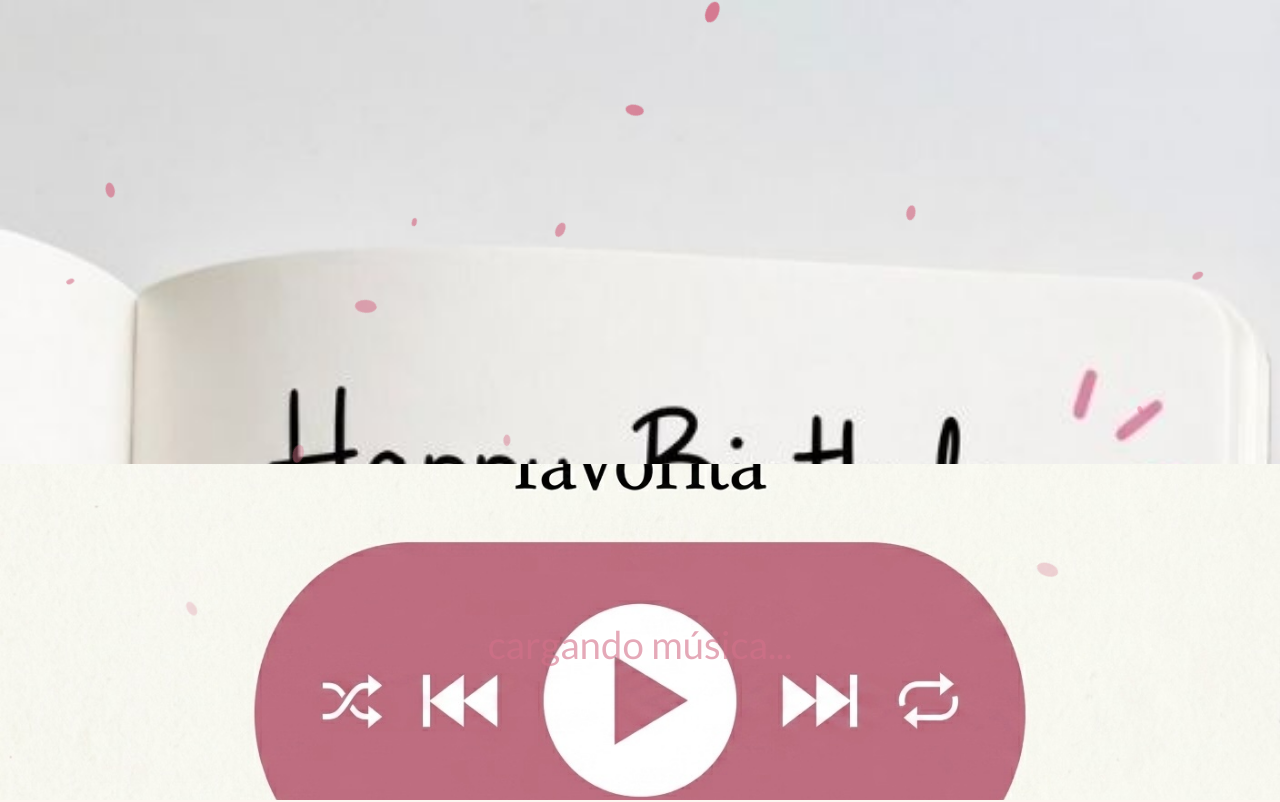
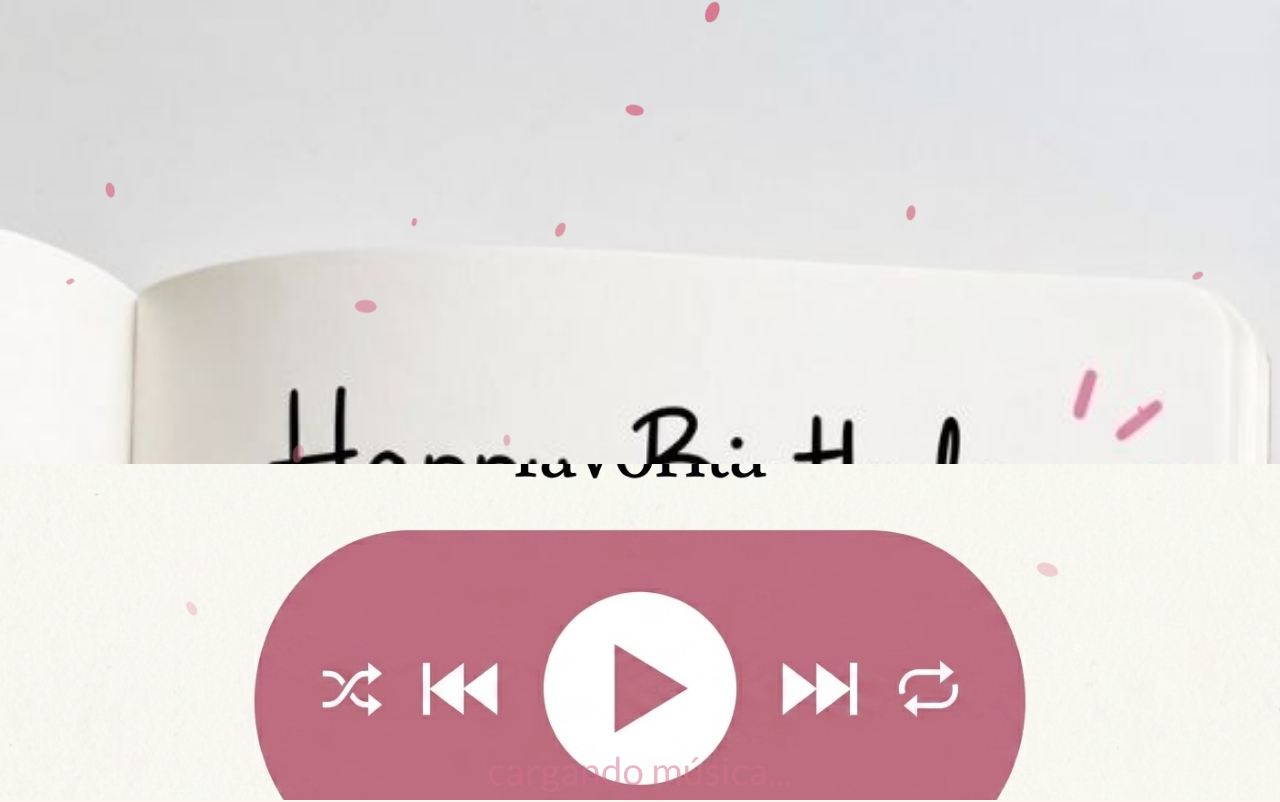
Before and after one commit to creandovaloria/creatuimagen-platform, a Next.js app: page /XV-Regina in a window 1280 px wide. Shown: the top 802 px of the page. Built offline with nearby package versions, Linux system fonts and the light colour scheme.

Commit message:
📱 Hero 100svh — intro+player sin cortar

```diff
--- a/components/invitaciones/MusicPlayer.tsx
+++ b/components/invitaciones/MusicPlayer.tsx
@@ -18,7 +18,6 @@ export default function MusicPlayer({ src, youtubeId }: Props) {
   useEffect(() => {
     const container = iframeContainerRef.current;
     if (!container) return;
-
     const playerDiv = document.createElement("div");
     playerDiv.id = "yt-player-regina";
     container.appendChild(playerDiv);
@@ -71,33 +70,33 @@ export default function MusicPlayer({ src, youtubeId }: Props) {
   }
 
   return (
-    <section
-      className="relative w-full leading-none select-none"
-      style={{ maxHeight: "45vh", overflow: "hidden", cursor: "pointer" }}
+    <div
+      className="relative w-full h-full select-none"
+      style={{ cursor: "pointer" }}
       onClick={toggle}
     >
+      {/* Imagen del reproductor — cubre todo el alto disponible */}
       <img
         src={src}
         alt="Dale play a mi canción favorita"
-        className="w-full block object-cover object-center"
-        style={{ height: "45vh" }}
+        className="w-full h-full object-cover object-center block"
       />
 
-      {/* Zona click sobre triángulo */}
+      {/* Zona click centrada sobre el triángulo */}
       <div
         className="absolute rounded-full z-20"
         style={{
-          top: "50%", left: "50%",
+          top: "55%", left: "50%",
           transform: "translate(-50%, -50%)",
-          width: "26vw", height: "26vw",
-          maxWidth: 110, maxHeight: 110,
-          cursor: "pointer",
+          width: "22vw", height: "22vw",
+          maxWidth: 100, maxHeight: 100,
         }}
       />
 
-      {/* Ecualizador */}
+      {/* Ecualizador animado */}
       {playing && (
-        <div className="absolute left-1/2 -translate-x-1/2 flex gap-[3px] items-end pointer-events-none" style={{ bottom: "12%" }}>
+        <div className="absolute left-1/2 -translate-x-1/2 flex gap-[3px] items-end pointer-events-none z-10"
+          style={{ bottom: "8%" }}>
           {[6, 14, 8, 16, 6].map((h, i) => (
             <div key={i} className="eq-bar rounded-sm bg-[#d4718a]"
               style={{ width: 3, height: h, animationDelay: `${i * 0.15}s`, animationDuration: "0.8s" }} />
@@ -105,23 +104,23 @@ export default function MusicPlayer({ src, youtubeId }: Props) {
         </div>
       )}
 
-      {/* Barra progreso */}
+      {/* Barra de progreso */}
       <div className="absolute bottom-0 left-0 right-0 overflow-hidden transition-opacity duration-300"
         style={{ height: 3, background: "rgba(212,113,138,0.15)", opacity: playing ? 1 : 0 }}>
         <div ref={progressRef} className="h-full transition-all duration-500"
-          style={{ width: "0%", background: "linear-gradient(90deg, #d4718a, #f0b8c8)" }} />
+          style={{ width: "0%", background: "linear-gradient(90deg,#d4718a,#f0b8c8)" }} />
       </div>
 
-      {/* Indicador "no listo" */}
+      {/* "Cargando" mientras no está listo */}
       {!ready && (
-        <div className="absolute inset-0 flex items-center justify-center pointer-events-none">
-          <span className="text-[#d4718a] text-[3vw] font-lato opacity-60">cargando música...</span>
+        <div className="absolute inset-0 flex items-end justify-center pb-4 pointer-events-none">
+          <span className="font-lato text-[3vw] text-[#d4718a] opacity-50">cargando música...</span>
         </div>
       )}
 
       {/* YouTube iframe oculto */}
       <div ref={iframeContainerRef}
         style={{ position: "absolute", top: -9999, left: -9999, width: 1, height: 1, opacity: 0, pointerEvents: "none" }} />
-    </section>
+    </div>
   );
 }
```
